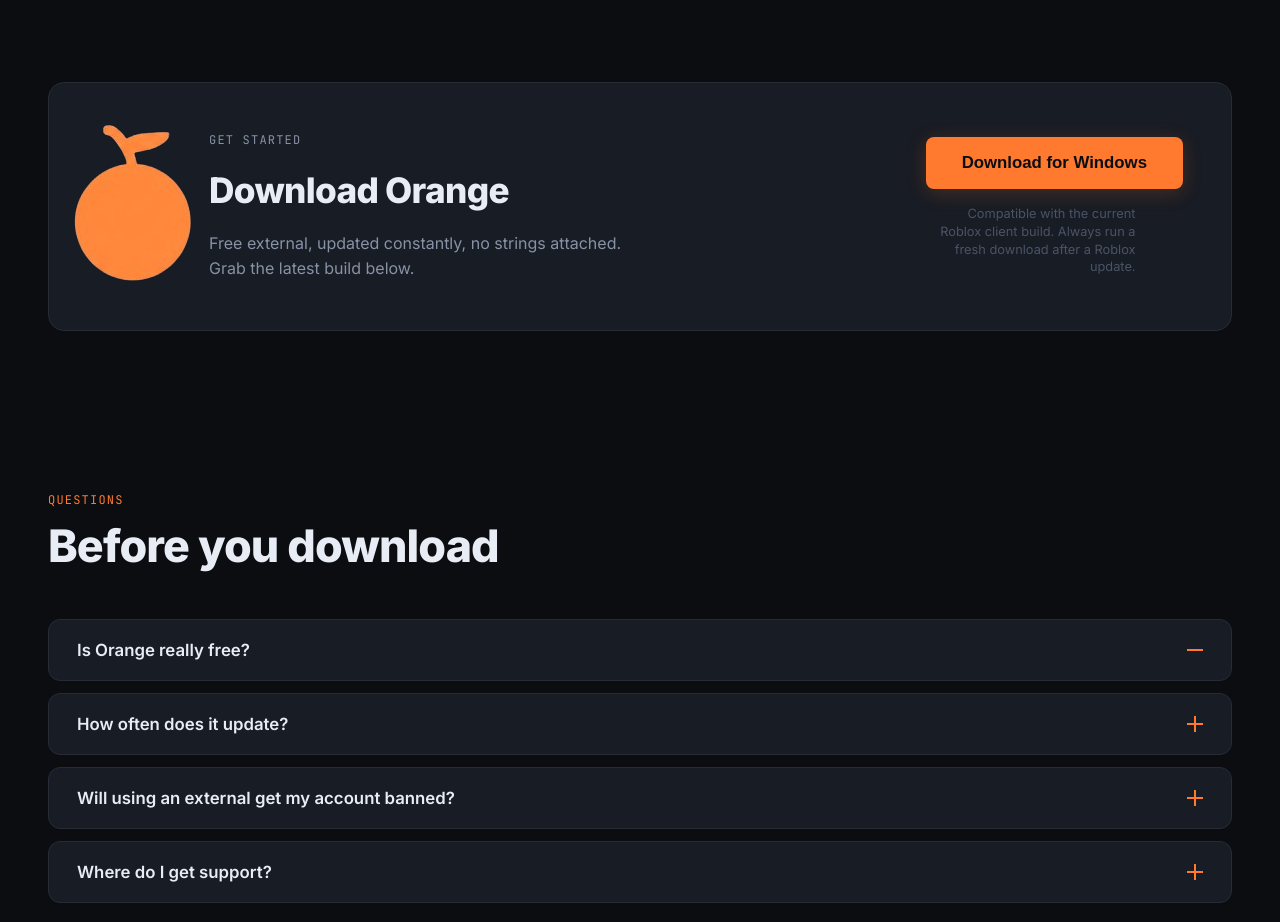
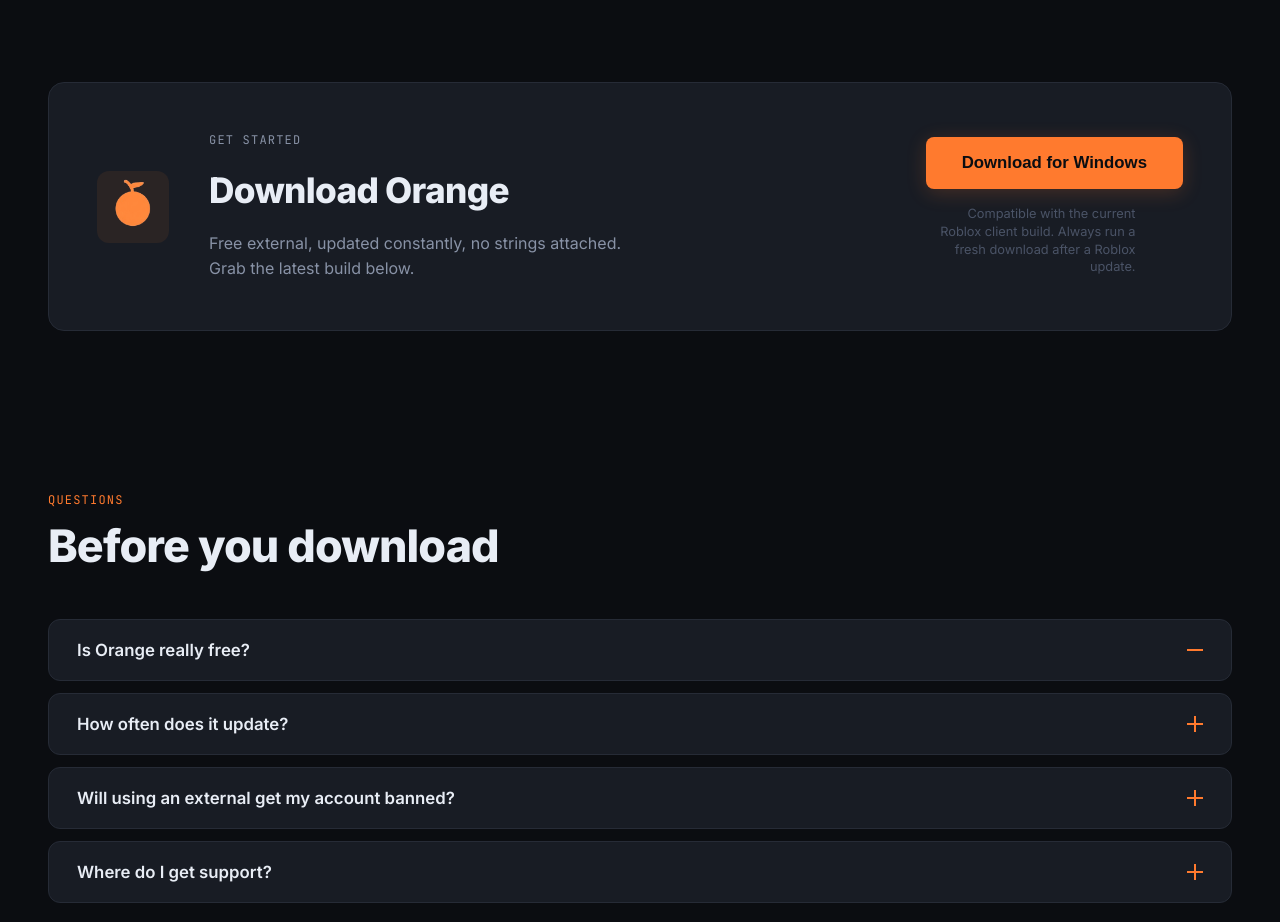
Before and after one commit to yuxxxxscrripts/orangesite, a website: page index.html in a window 1280 px wide. Shown: the part 1440-2362 px from the top of the page. Drawn offline with Linux system fonts and the light colour scheme; no server answers.

Commit message:
Update style.css

```diff
--- a/style.css
+++ b/style.css
@@ -259,6 +259,7 @@
   background: rgba(255, 122, 46, 0.08);
   display: flex; align-items: center; justify-content: center;
 }
+.download-art img { width: 48px; height: 48px; object-fit: contain; }
 .download-copy h2 { font-weight: 800; font-size: 2.2rem; margin: 6px 0 12px; letter-spacing: -0.02em; }
 .download-copy p { color: var(--text-dim); max-width: 44ch; }
 .download-actions { text-align: right; }
```
